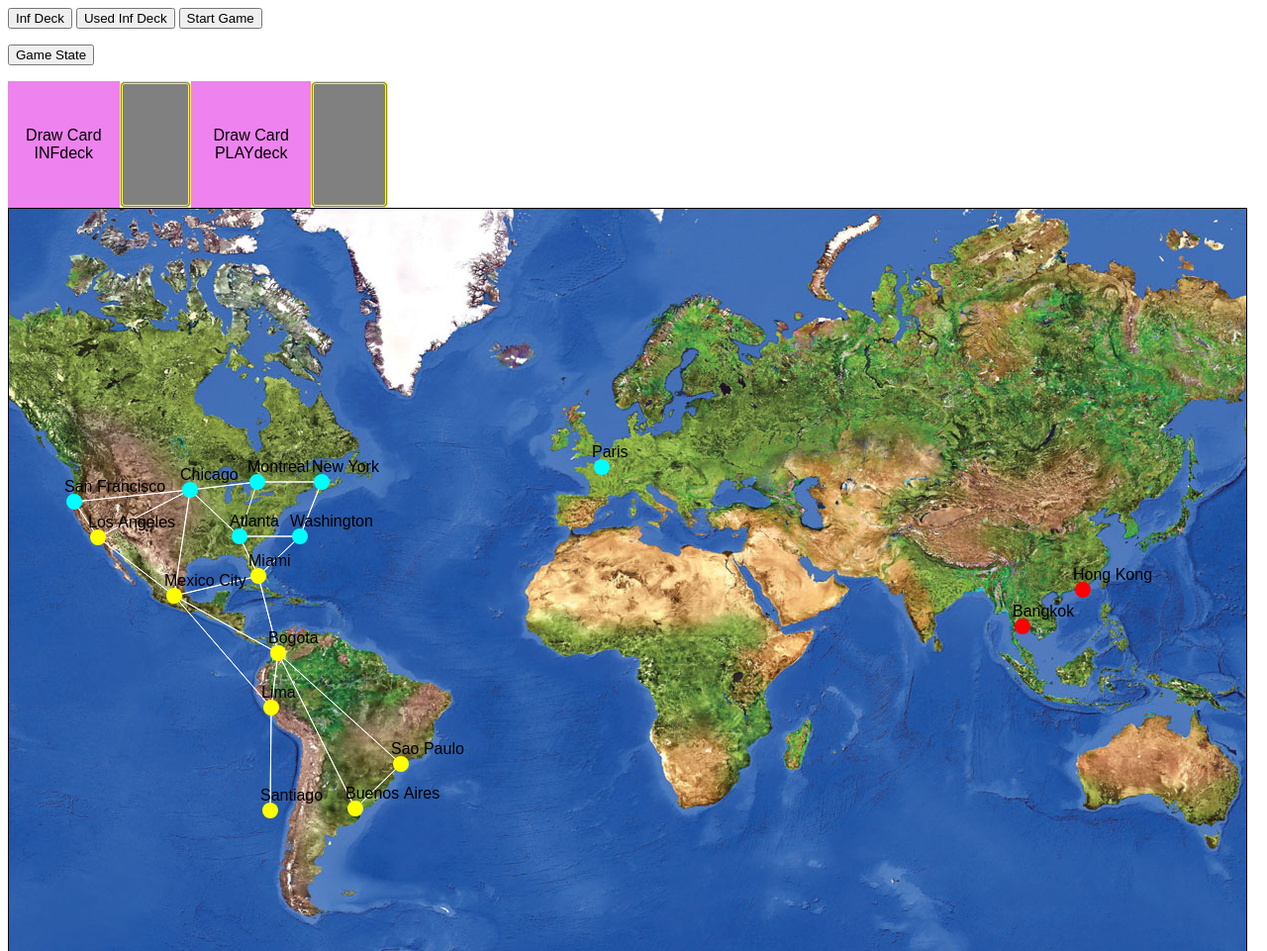
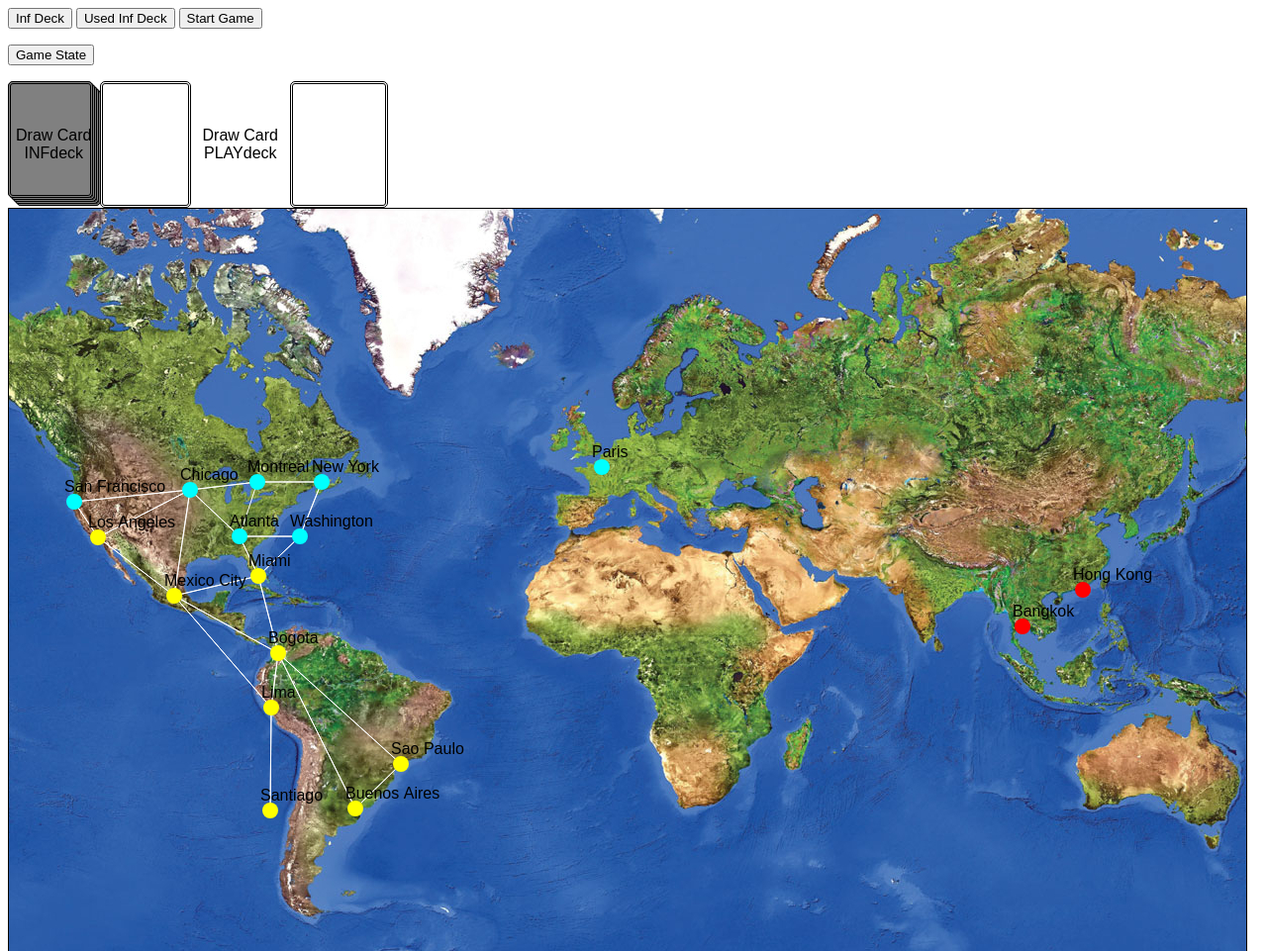
Before and after one commit to dskript/pandem, a plain HTML site: page index.html in a window 1280 px wide. Shown: the whole page at 99% size. Drawn offline with Linux system fonts and the light colour scheme.

Commit message:
face up card and deck position is correct for both deck. only one deck is visiable

```diff
--- a/game.css
+++ b/game.css
@@ -33,16 +33,12 @@
 
 .cardSpace{
     /* background-color: aqua; */
-    /* margin: 10px; */
     display: flex;
     height: 8em;
     width: 24em;
-    /* float: left; */
-    /* padding-bottom: 1em; */
     position: relative;
+    }
 
-
-    }
 .INFdeck{
     display: flex;
     flex-grow: 1;
@@ -53,35 +49,25 @@
     display: flex;
     flex-grow: 1;
     /* background-color: green; */
-    /* position: absolute; */
    }
-.button
-{
-/* {border-style: double; */
- /* border-radius: 5px; */
- /* border-color: crimson; */
+
+.button{
     font-size: 16px;
- /* flex-wrap: wrap; */
- flex-basis: 25%;
-  /* height: 8em; */
-    /* width: 50%; */
+    width: 50%;
     position: relative;
     background-color: transparent;
- background-color: violet;
- /* float:left; */
+    /* background-color: violet; */
     border: none;
     outline:0;
- flex-grow: 1;
     z-index:10;
- /* order: 7; */
- /* clear: both; */
+
     }
 
 /* to draw stack of cards */
-.deck
-{border-style: double;
+.deck{
+    border-style: double;
     border-radius: 5px;
- border-color: crimson;
+    border-color: black;
     background-color: gray;
     flex-grow: 1;
     height: 7em;
@@ -90,22 +76,13 @@
 
     }
 
-.cardFront
-{border-style: double;
-border-color: yellow;
+.cardFront{
+    border-style: double;
+    border-color: black;
     border-radius: 5px;
- /* height: 8em; */
- /* width: 50%; */
     flex-grow: 1;
- /* order: 6; */
- background-color: gray;
- /* margin-top: 8px; */
- /* height: 7em;
- width: 5em; */
- /* position: absolute; */
- /* margin-left: 25%; */
-
-}
+    /* background-color: gray; */
+`}
 
 
 /*text position in the card*/
```
Lines whose indentation alone changed are shown as unchanged.
